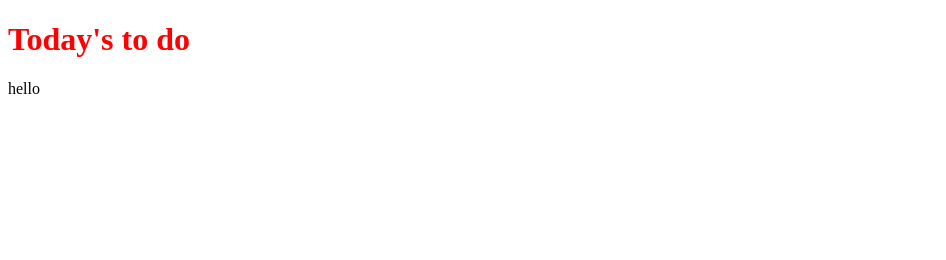
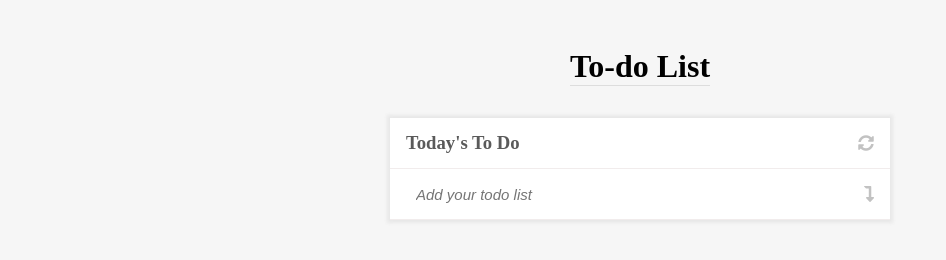
Before and after one commit to nikoescobal/minimalist-todolist, a website built with webpack: page src/index.html in a window 1280 px wide. Shown: the whole page, without its empty margins (0-946 px from the left). Built offline with nearby package versions, Linux system fonts and the light colour scheme.

Commit message:
Add styling

```diff
--- a/package.json
+++ b/package.json
@@ -5,7 +5,7 @@
   "private": true,
   "main": "index.js",
   "scripts": {
-    "dev": "webpack serve --mode development",
+    "dev": "webpack --mode development --watch",
     "build": "webpack --mode production"
   },
   "repository": {
--- a/src/index.html
+++ b/src/index.html
@@ -5,13 +5,22 @@
   <meta charset="UTF-8">
   <meta http-equiv="X-UA-Compatible" content="IE=edge">
   <meta name="viewport" content="width=device-width, initial-scale=1.0">
-  <title>Document</title>
+  <link rel="stylesheet" href="https://pro.fontawesome.com/releases/v5.10.0/css/all.css"
+    integrity="sha384-AYmEC3Yw5cVb3ZcuHtOA93w35dYTsvhLPVnYs9eStHfGJvOvKxVfELGroGkvsg+p" crossorigin="anonymous" />
+  <title>Todo list</title>
 </head>
 
 <body>
-  <h1>Today's to do</h1>
-  <div id="tasks-container">
-  </div>
+  <main class="main">
+    <h1>To-do List</h1>
+    <ul class="todo-wrapper" id="list-wrapper">
+      <li class="task-item">
+        <h3>Today's To Do</h3><i class="fas fa-sync-alt icon-cust" id="refresh"></i>
+      </li>
+      <li class="task-item"><input type="text" id="todo-input" class="todoinput" placeholder="Add your todo list"
+          required><i class="fas fa-level-down-alt icon-cust"></i></li>
+    </ul>
+  </main>
 </body>
 
 </html>
--- a/src/index.js
+++ b/src/index.js
@@ -1,10 +1,14 @@
 import './style.css';
 
-let arr = [];
+let tasksContainer = document.getElementById('tasks-container');
+tasksContainer.innerHTML =
+  `
+<li>Do OnePunch Man workout</li>
+<li>Read a book</li>
+<li>Eat protein bar</li>
+`
 
-let tasksContainer = document.getElementById('tasks-container');
-tasksContainer.innerHTML = "hello";
-
+let taskItems = document.createElement('ul');
 
 // let tasks = {
 //   description: ,
--- a/src/style.css
+++ b/src/style.css
@@ -1,3 +1,92 @@
-h1 {
-  color: red;
+* {
+  margin: 0;
+  padding: 0;
 }
+
+body {
+  background-color: #f6f6f6;
+}
+
+.main {
+  padding-top: 3rem;
+  display: flex;
+  flex-direction: column;
+  align-items: center;
+  width: 100%;
+}
+
+.main h1 {
+  border-bottom: 1px solid #ddd;
+  margin-bottom: 2rem;
+}
+
+.todo-wrapper {
+  list-style: none;
+  width: 500px;
+  background-color: #fff;
+  box-shadow: 0 0 3px 3px rgba(228, 228, 228, 0.774);
+}
+
+.task-item {
+  height: 50px;
+  border-bottom: 0.8px solid rgb(241, 236, 236);
+  display: flex;
+  align-items: center;
+  justify-content: space-between;
+  padding: 0 1rem 0 1rem;
+}
+
+.task-item h3 {
+  color: rgb(90, 90, 90);
+}
+
+.task-item p {
+  color: rgb(124, 124, 124);
+}
+
+.p-todo-desck {
+  margin-left: 1.2rem;
+}
+
+.input-container {
+  display: flex;
+  align-items: center;
+}
+
+.todoinput {
+  width: 90%;
+  height: 100%;
+  border: none;
+  padding-left: 10px;
+  font-style: italic;
+  font-size: 15px;
+}
+
+.todoinput:focus {
+  outline: none;
+}
+
+.icon-cust {
+  color: rgb(194, 194, 194);
+}
+
+.icon-cust:hover {
+  cursor: pointer;
+}
+
+.ct-wrapper {
+  display: flex;
+}
+
+.item-bottom {
+  display: flex;
+  align-items: center;
+  justify-content: center;
+  background-color: #f6f6f6;
+}
+
+.p-bottom:hover {
+  border-bottom: solid 1px rgb(89, 100, 91);
+  color: rgb(89, 100, 91);
+  cursor: pointer;
+}
```
